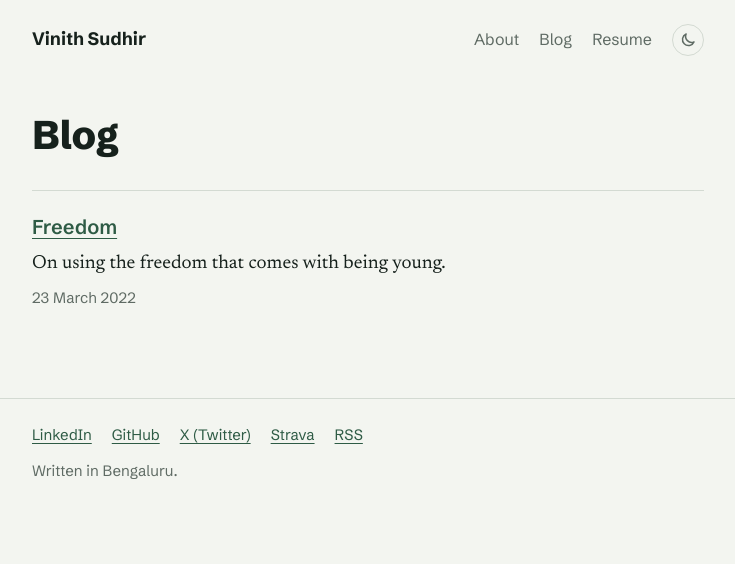
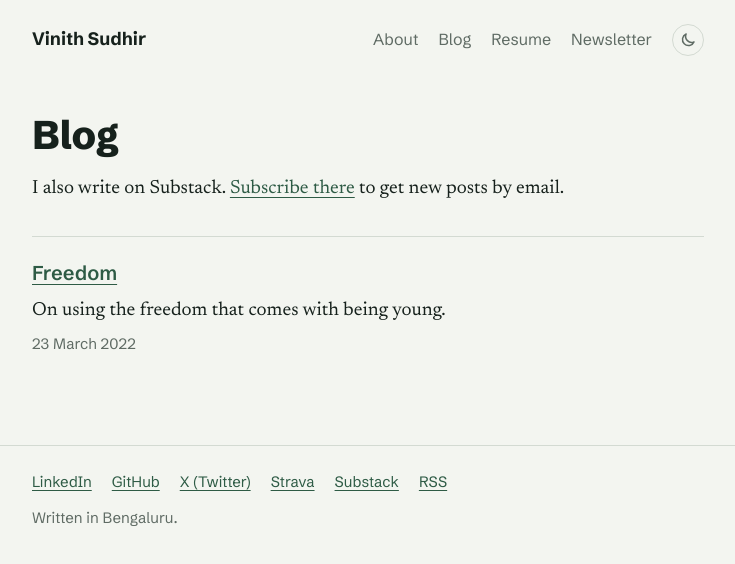
Before and after one commit to vineethsudhir/Vinith-s-mind, an Astro site: page /blog in a window 1280 px wide. Shown: the whole page, without its empty margins (272-1007 px from the left). Built offline with nearby package versions, Linux system fonts and the light colour scheme; Astro itself is replaced by a stand-in of ours.

Commit message:
Link to Substack from the menu, blog page and profile links
The address is set once, as substack in src/data/site.ts.

Co-Authored-By: Claude Opus 5.5 <noreply@anthropic.com>
Claude-Session: https://claude.ai/code/session_01L2LHefq8e65vRZXz4CHde5

```diff
--- a/src/data/site.ts
+++ b/src/data/site.ts
@@ -3,6 +3,11 @@
 // (the number in your Strava profile URL). Each link stays hidden while it is empty.
 const TWITTER = 'VineethSudhir';
 const STRAVA_ID = '38678674';
+
+// Your Substack. It shows as "Newsletter" in the menu, as a subscribe note on the blog page,
+// and with your other profile links. Leave it empty to hide all of these.
+// If you move Substack to your own domain (for example blog.vinith.in), change it here.
+export const substack = 'https://substack.com/@vinithsudhir';
 
 export const strava = STRAVA_ID ? `https://www.strava.com/athletes/${STRAVA_ID}` : '';
 
@@ -11,6 +16,7 @@ export const links = [
   { label: 'GitHub', href: 'https://github.com/vineethsudhir' },
   ...(TWITTER ? [{ label: 'X (Twitter)', href: `https://x.com/${TWITTER}` }] : []),
   ...(strava ? [{ label: 'Strava', href: strava }] : []),
+  ...(substack ? [{ label: 'Substack', href: substack }] : []),
 ];
 
 // Edit this file to update the home page. Newest entry first.
--- a/src/layouts/Base.astro
+++ b/src/layouts/Base.astro
@@ -1,6 +1,6 @@
 ---
 import '../styles/global.css';
-import { links } from '../data/site';
+import { links, substack } from '../data/site';
 
 interface Props {
   title?: string;
@@ -51,6 +51,7 @@ const current = (href: string) => (href === '/' ? path === '/' : path.startsWith
           <a href="/about/" aria-current={current('/about/')}>About</a>
           <a href="/blog/" aria-current={current('/blog/')}>Blog</a>
           <a href="/resume/" aria-current={current('/resume/')}>Resume</a>
+          {substack && <a href={substack}>Newsletter</a>}
           <button class="theme-toggle" type="button" aria-label="Switch to dark theme">
             <svg class="i-moon" viewBox="0 0 24 24" width="18" height="18" aria-hidden="true"
               ><path d="M20 14.5A8 8 0 0 1 9.5 4a8 8 0 1 0 10.5 10.5Z" fill="none" stroke="currentColor" stroke-width="2" stroke-linejoin="round"
--- a/src/pages/blog/index.astro
+++ b/src/pages/blog/index.astro
@@ -1,6 +1,7 @@
 ---
 import { getCollection } from 'astro:content';
 import Base from '../../layouts/Base.astro';
+import { substack } from '../../data/site';
 
 const posts = (await getCollection('blog', ({ data }) => !data.draft)).sort(
   (a, b) => b.data.date.valueOf() - a.data.date.valueOf(),
@@ -11,6 +12,13 @@ const fmt = (d: Date) => d.toLocaleDateString('en-IN', { year: 'numeric', month:
 <Base title="Blog" description="Notes and essays by Vinith Sudhir.">
   <div class="wrap">
     <h1>Blog</h1>
+    {
+      substack && (
+        <p class="subscribe">
+          I also write on Substack. <a href={substack}>Subscribe there</a> to get new posts by email.
+        </p>
+      )
+    }
     <ul>
       {
         posts.map((p) => (
@@ -30,6 +38,9 @@ const fmt = (d: Date) => d.toLocaleDateString('en-IN', { year: 'numeric', month:
     font-size: 2.5rem;
     font-weight: 800;
     margin: 2rem 0;
+  }
+  .subscribe {
+    margin: -1rem 0 2rem;
   }
   ul {
     list-style: none;
```
Also changed, not shown: README.md.
